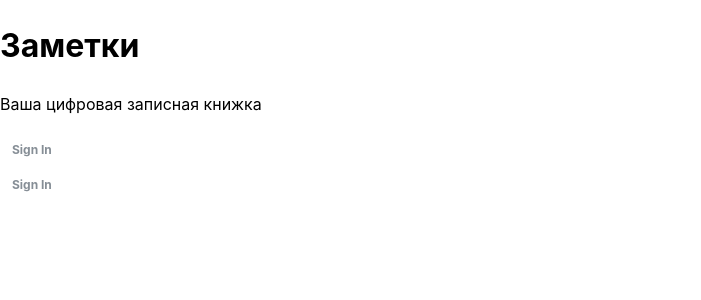
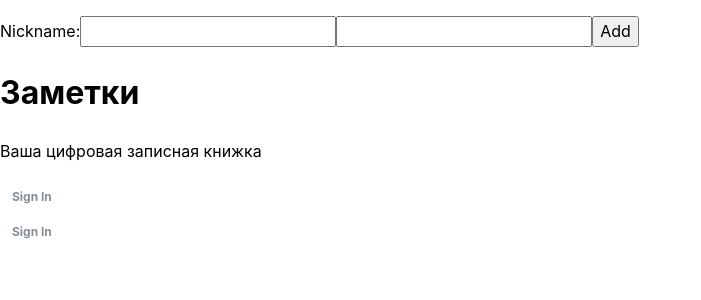
Before and after one commit to eg-bond/notes_hw, a React (Vite) app: page / in a window 1280 px wide. Shown: the top 300 px of the page, without its empty margins (0-701 px from the left). Built offline with nearby package versions, Linux system fonts and the light colour scheme.

Commit message:
feat: dexie installed

```diff
--- a/package.json
+++ b/package.json
@@ -24,6 +24,8 @@
     "@tiptap/pm": "^2.6.4",
     "@tiptap/react": "^2.6.4",
     "@tiptap/starter-kit": "^2.6.4",
+    "dexie": "^4.0.8",
+    "dexie-react-hooks": "^1.1.7",
     "react": "^18.3.1",
     "react-dom": "^18.3.1",
     "react-router-dom": "^6.25.1"
--- /dev/null
+++ b/src/database/AddUser.tsx
@@ -0,0 +1,47 @@
+import { useState } from 'react';
+import { db } from './db';
+
+export function AddUser() {
+  const [nickname, setNickName] = useState('');
+  const [pass, setPass] = useState('');
+  const [status, setStatus] = useState('');
+
+  async function addFriend() {
+    try {
+      // Add the new friend!
+      const userId = await db.users.add({
+        nickname,
+        pass,
+      });
+      const notesId = await db.userNotes.add({
+        notes: [],
+      });
+
+      setStatus(
+        `User ${nickname} successfully added. Got id ${userId} and notesId ${notesId}`
+      );
+      setNickName('');
+      setPass('');
+    } catch (error) {
+      setStatus(`Failed to add ${nickname}: ${error}`);
+    }
+  }
+
+  return (
+    <>
+      <p>{status}</p>
+      Nickname:
+      <input
+        type='text'
+        value={nickname}
+        onChange={ev => setNickName(ev.target.value)}
+      />
+      <input
+        type='text'
+        value={pass}
+        onChange={ev => setPass(ev.target.value)}
+      />
+      <button onClick={addFriend}>Add</button>
+    </>
+  );
+}
--- /dev/null
+++ b/src/database/db.ts
@@ -0,0 +1,34 @@
+// db.ts
+import Dexie, { type EntityTable } from 'dexie';
+
+interface Note {
+  noteId: string;
+  content: string;
+}
+
+interface Users {
+  id: number;
+  nickname: string;
+  pass: string;
+}
+
+interface UserNotes {
+  id: number;
+  notes: Array<Note>;
+}
+
+const db = new Dexie('NotesDatabase') as Dexie & {
+  // primary key "id" (for the typings only)
+  users: EntityTable<Users, 'id'>;
+  userNotes: EntityTable<UserNotes, 'id'>;
+};
+
+// Schema declaration:
+db.version(1).stores({
+  // primary key "id" (for the runtime!)
+  users: '++id, nickname, pass',
+  userNotes: '++id, notes',
+});
+
+export type { Users, UserNotes };
+export { db };
--- a/src/pages/Welcome/Welcome.tsx
+++ b/src/pages/Welcome/Welcome.tsx
@@ -3,6 +3,7 @@ import { NavLink as MantineNavlink } from '@mantine/core';
 import { AppRoutes } from '@/types/generalTypes';
 import { useAuthContext } from '@/context/AuthProvider';
 import { useEffect } from 'react';
+import { AddUser } from '@/database/AddUser';
 
 export function WelcomePage() {
   const auth = useAuthContext();
@@ -20,6 +21,7 @@ export function WelcomePage() {
 
   return (
     <div>
+      <AddUser />
       <div>
         <h1>Заметки</h1>
         <p>Ваша цифровая записная книжка</p>
```
Also changed, not shown: 1 other file (tests, documents, lock files or other folders).
